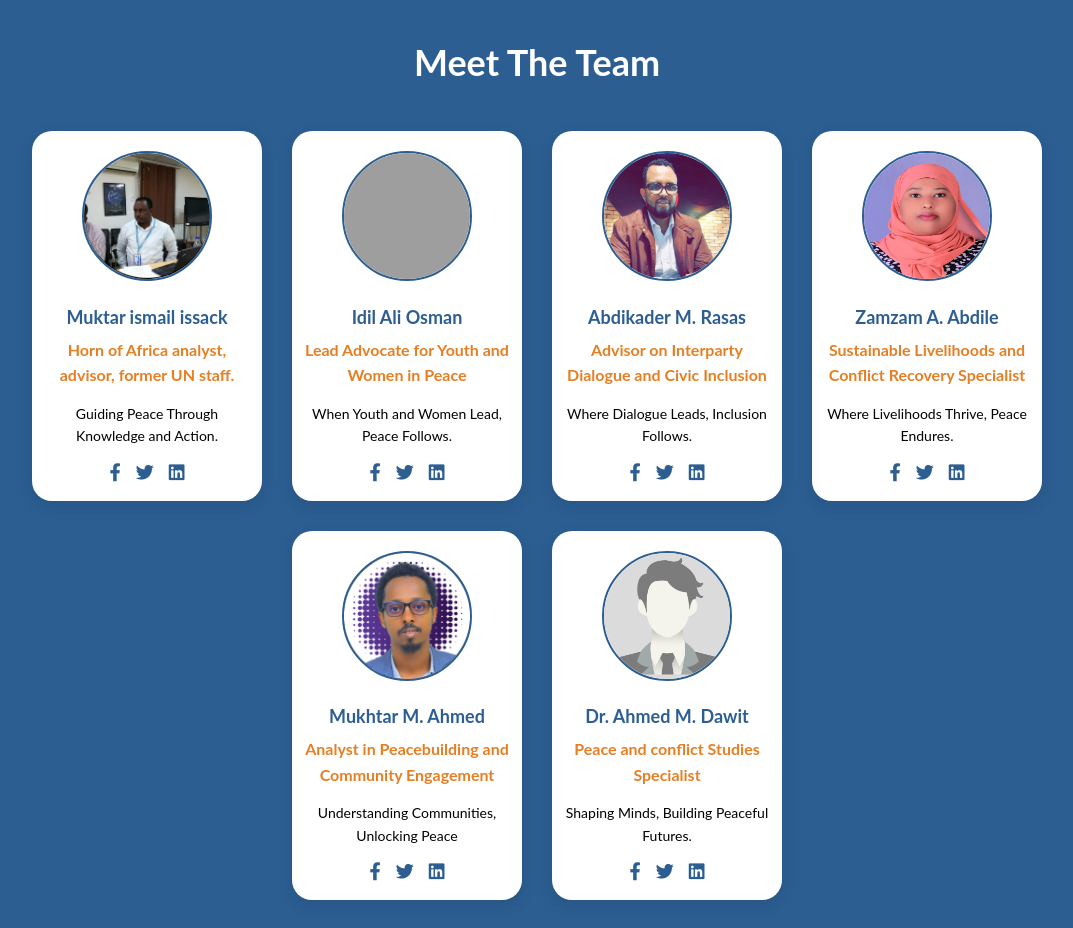
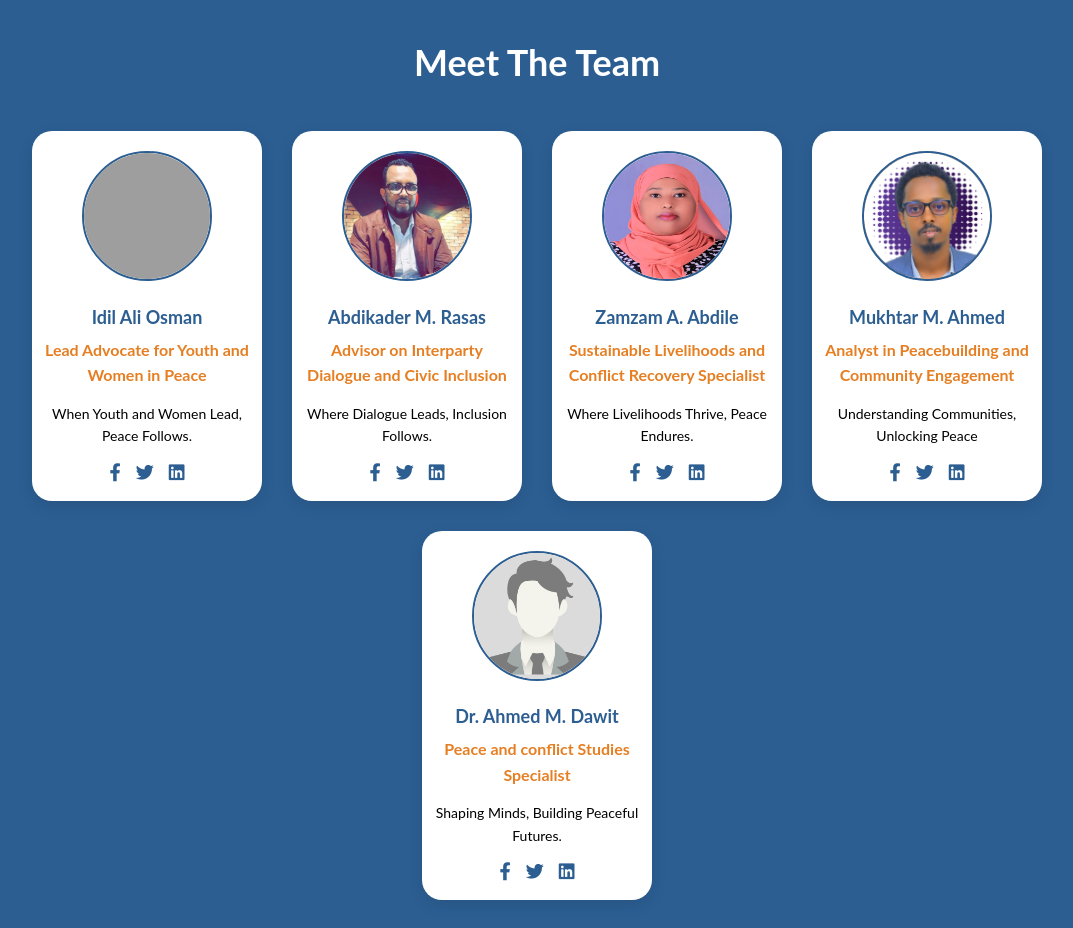
Before and after one commit to Hamze-Aj/siradinstitude, an Eleventy site: page src/index.html in a window 1280 px wide. Shown: the part 3320-4248 px from the top of the page, without its empty margins (103-1176 px from the left). Built offline with nearby package versions, Linux system fonts and the light colour scheme; Eleventy itself is replaced by a stand-in of ours; files that its build step writes are made by us from their sources; grey boxes are pictures that could not be loaded.

Commit message:
deleted the guy from pieace builders

```diff
--- a/src/index.html
+++ b/src/index.html
@@ -95,17 +95,7 @@ title: Home
         <h2>Meet The Team</h2>
         <div class="peacebuilder-cards">
 
-            <div class="peacebuilder-card">
-                <img src="partners-img/xamdi.jpeg" alt="Mary Brown">
-                <h3 class="peacebuilder-name">Muktar ismail issack</h3>
-                <p class="peacebuilder-role">Horn of Africa analyst, advisor, former UN staff.</p>
-                <p class="peacebuilder-description">Guiding Peace Through Knowledge and Action.</p>
-                <div class="peacebuilder-socials">
-                  <i class="fab fa-facebook-f"></i>
-                  <i class="fab fa-twitter"></i>
-                  <a href="https://www.linkedin.com/in/muktar-ismail-issack-25276957?utm_source=share&utm_campaign=share_via&utm_content=profile&utm_medium=ios_app"> <i class=" fab fa-linkedin"></i></a>
-                </div>
-              </div>
+
 
           <div class="peacebuilder-card">
             <img src="partners-img/xaliimo.png" alt="Mary Brown">
```
Also changed, not shown: 1 other file.
